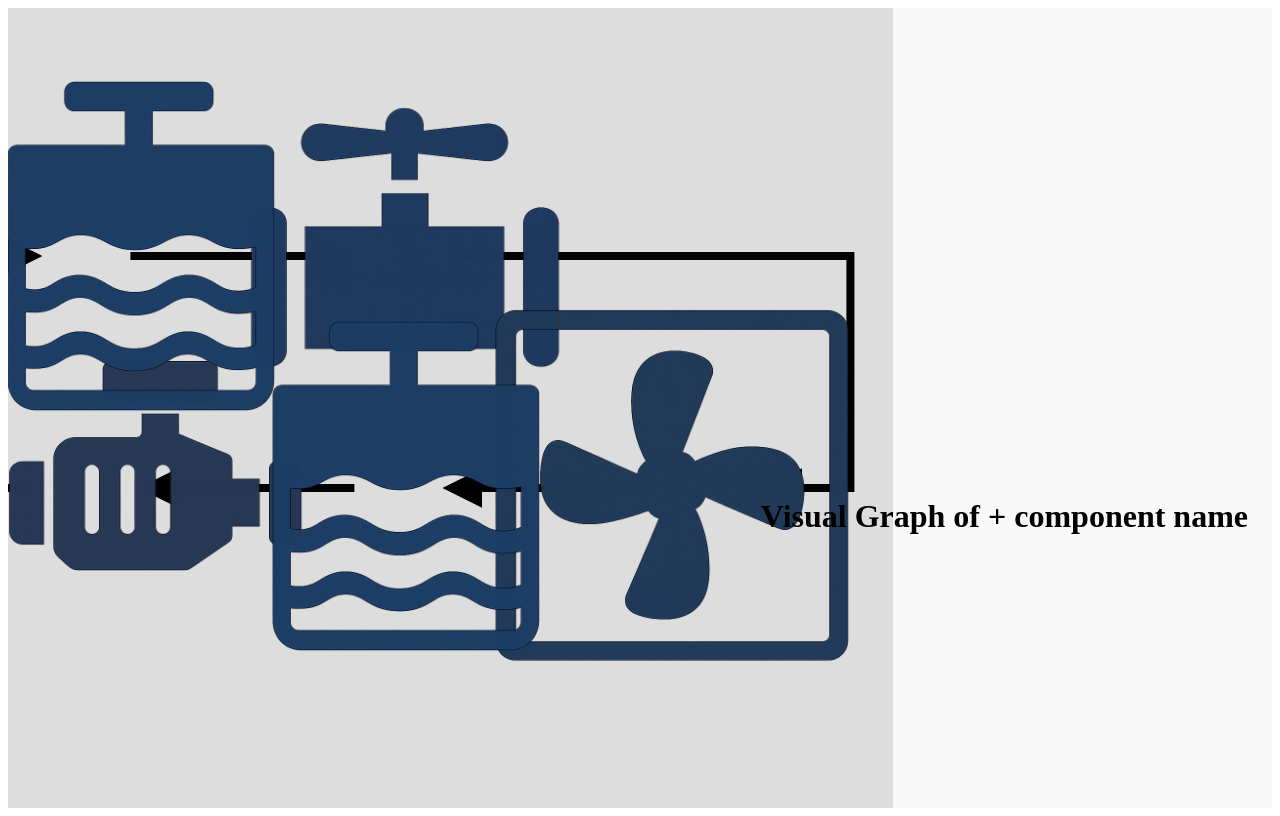
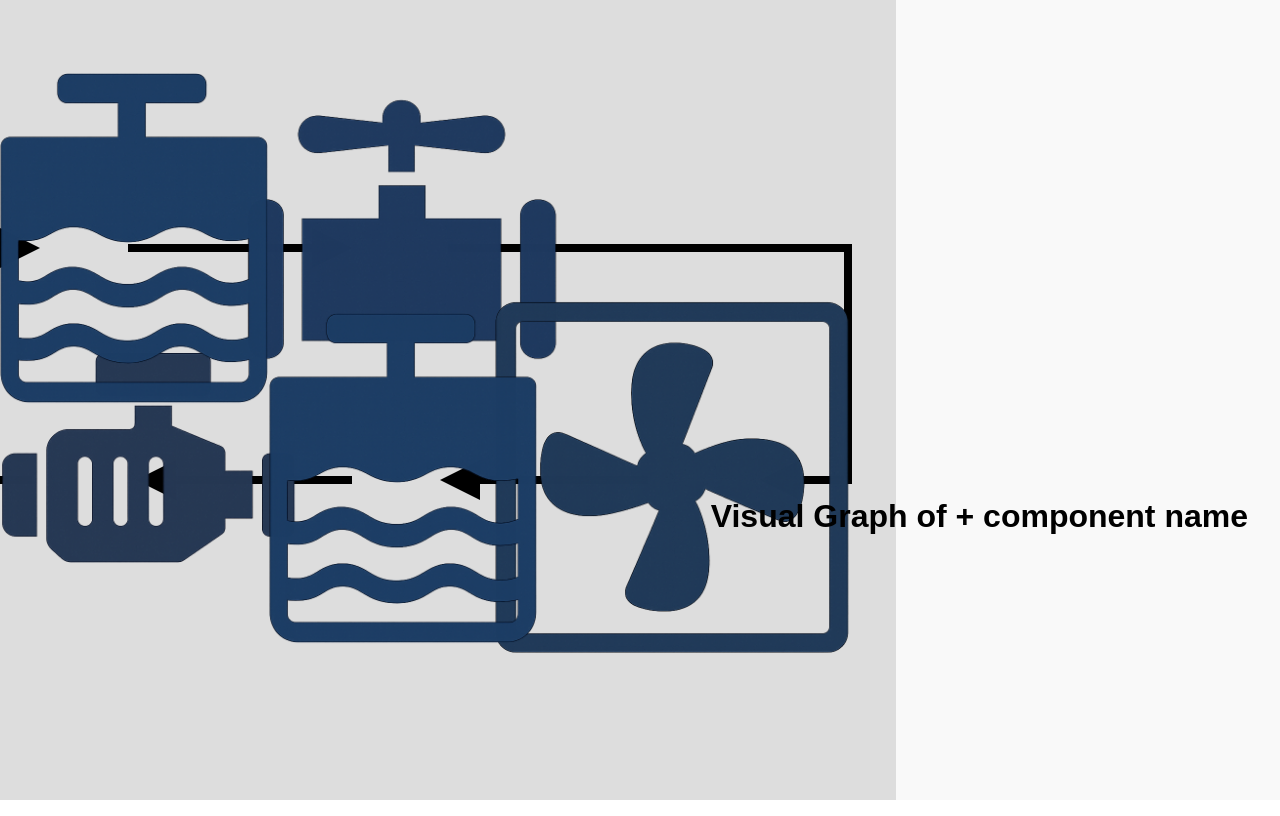
Before and after one commit to psh-mini/psh-mini, a React (Vite) app: page / in a window 1280 px wide. Built offline with nearby package versions, Linux system fonts and the light colour scheme.

Commit message:
Getting rid of scroll bar

```diff
--- a/src/App.css
+++ b/src/App.css
@@ -12,3 +12,14 @@
     overflow-y: auto;
     box-shadow: -2px 0 5px rgba(0,0,0,0.1);
   }
+
+  * {
+    box-sizing: border-box;
+  }
+
+  body {
+    margin: 0;
+    padding: 0;
+    overflow: hidden; /* prevents scrolling */
+    font-family: sans-serif;
+  }
--- a/src/Components/DiagramTemplate.css
+++ b/src/Components/DiagramTemplate.css
@@ -4,6 +4,7 @@
     background-color: #ddd;
     aspect-ratio: 4 / 3;
     position: relative;
+    overflow: hidden;
   }
 
   .flow-diagram svg {
```
